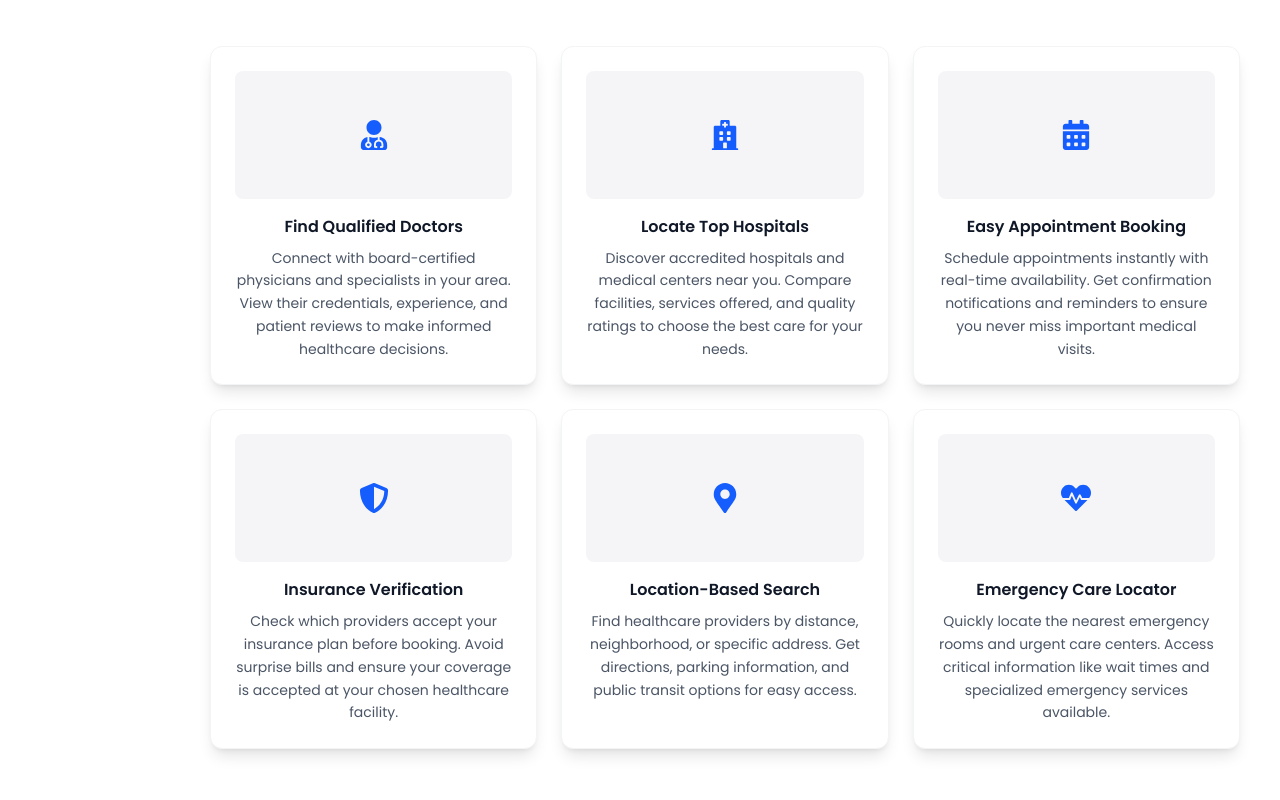
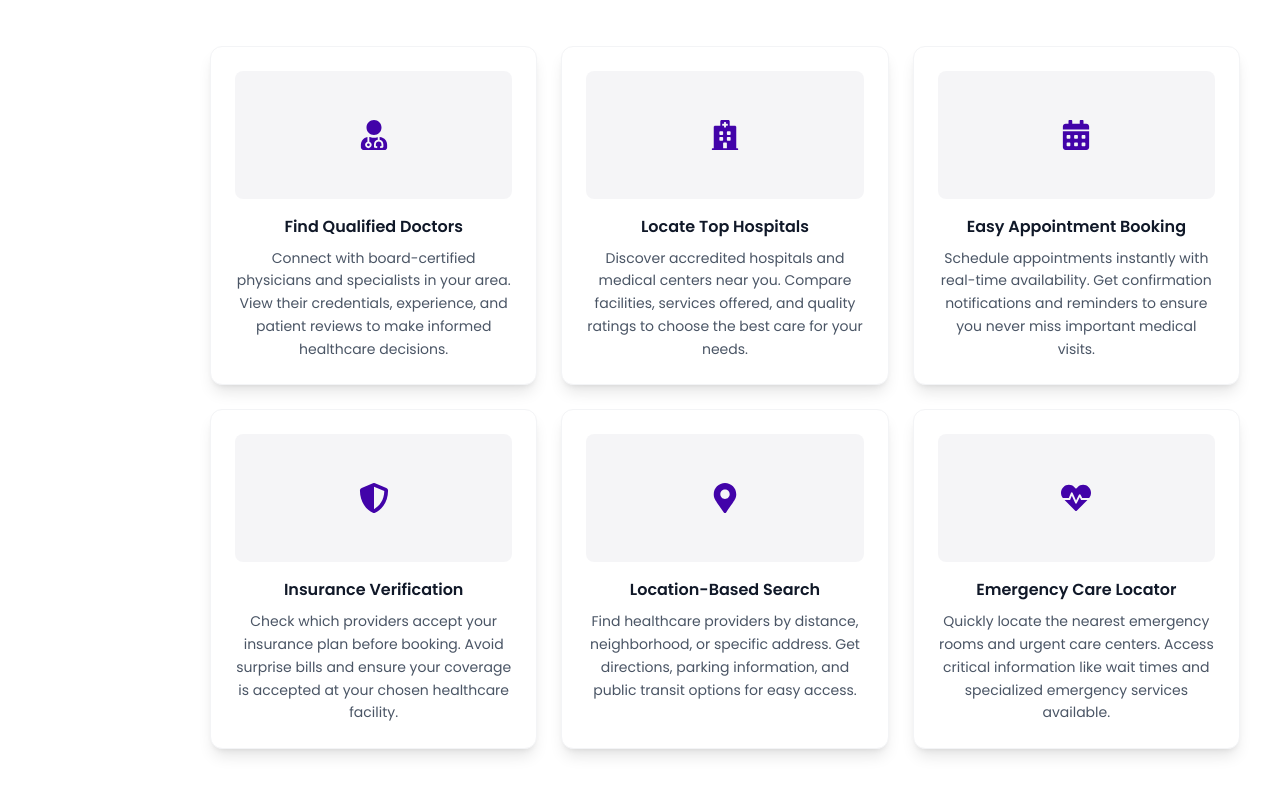
Before and after one commit to BusandCode/healthify, a Next.js app: page /home-page in a window 1280 px wide. Shown: the part 1640-2440 px from the top of the page. Built offline with nearby package versions, Linux system fonts and the light colour scheme.

Commit message:
edited the navbar

```diff
--- a/app/home-page/page.js
+++ b/app/home-page/page.js
@@ -84,7 +84,7 @@ function FAQ() {
                     <span className="text-white text-xs sm:text-sm font-bold">−</span>
                   </div>
                 ) : (
-                  <div className="w-5 h-5 sm:w-6 sm:h-6 bg-blue-500 rounded-full flex items-center justify-center">
+                  <div className="w-5 h-5 sm:w-6 sm:h-6 bg-[#4203a9] rounded-full flex items-center justify-center">
                     <span className="text-white text-xs sm:text-sm font-bold">+</span>
                   </div>
                 )}
@@ -108,32 +108,32 @@ function FAQ() {
 export default function HomePage() {
   const services = [
     {
-      icon: <FaUserMd className="text-2xl sm:text-3xl text-blue-600" />,
+      icon: <FaUserMd className="text-2xl sm:text-3xl text-[#4203a9]" />,
       title: "Find Qualified Doctors",
       description: "Connect with board-certified physicians and specialists in your area. View their credentials, experience, and patient reviews to make informed healthcare decisions."
     },
     {
-      icon: <FaHospital className="text-2xl sm:text-3xl text-blue-600" />,
+      icon: <FaHospital className="text-2xl sm:text-3xl text-[#4203a9]" />,
       title: "Locate Top Hospitals",
       description: "Discover accredited hospitals and medical centers near you. Compare facilities, services offered, and quality ratings to choose the best care for your needs."
     },
     {
-      icon: <FaCalendarAlt className="text-2xl sm:text-3xl text-blue-600" />,
+      icon: <FaCalendarAlt className="text-2xl sm:text-3xl text-[#4203a9]" />,
       title: "Easy Appointment Booking",
       description: "Schedule appointments instantly with real-time availability. Get confirmation notifications and reminders to ensure you never miss important medical visits."
     },
     {
-      icon: <FaShieldAlt className="text-2xl sm:text-3xl text-blue-600" />,
+      icon: <FaShieldAlt className="text-2xl sm:text-3xl text-[#4203a9]" />,
       title: "Insurance Verification",
       description: "Check which providers accept your insurance plan before booking. Avoid surprise bills and ensure your coverage is accepted at your chosen healthcare facility."
     },
     {
-      icon: <FaMapMarkerAlt className="text-2xl sm:text-3xl text-blue-600" />,
+      icon: <FaMapMarkerAlt className="text-2xl sm:text-3xl text-[#4203a9]" />,
       title: "Location-Based Search",
       description: "Find healthcare providers by distance, neighborhood, or specific address. Get directions, parking information, and public transit options for easy access."
     },
     {
-      icon: <FaHeartbeat className="text-2xl sm:text-3xl text-blue-600" />,
+      icon: <FaHeartbeat className="text-2xl sm:text-3xl text-[#4203a9]" />,
       title: "Emergency Care Locator",
       description: "Quickly locate the nearest emergency rooms and urgent care centers. Access critical information like wait times and specialized emergency services available."
     }
--- a/components/Header.js
+++ b/components/Header.js
@@ -22,9 +22,9 @@ const Header = () => {
         {/* Desktop Navigation */}
         <div className='hidden lg:flex gap-10 items-center cursor-pointer'>
           <IoNotificationsOutline className='w-[50px] h-[50px] rounded-[60px] text-gray-500 bg-[#F5F5F5] p-3'/>
-          <button className='bg-[#4203a9] cursor-pointer max-w-[250px] h-[62px] p-[15px] rounded-[5px] text-white text-[20px] font-medium'>
+          <Link href="/explore" className='bg-[#4203a9] cursor-pointer max-w-[250px] h-[62px] p-[15px] rounded-[5px] text-white text-[20px] font-medium'>
             Book Appointment
-          </button>
+          </Link>
         </div>
 
         {/* Mobile Menu Button */}
@@ -97,9 +97,9 @@ const Header = () => {
 
           {/* Mobile Actions */}
           <div className='pt-4 border-t border-gray-200 space-y-3'>
-            <button className='w-full bg-[#4203a9] cursor-pointer text-white py-3 px-4 rounded-md font-medium hover:bg-[#4203a9]/90 transition-colors duration-200'>
+            <Link href="/explore" className='w-full bg-[#4203a9] cursor-pointer text-white py-3 px-4 rounded-md font-medium hover:bg-[#4203a9]/90 transition-colors duration-200'>
               Book Appointment
-            </button>
+            </Link>
 
             {/* <div className='flex items-center justify-center gap-2 py-2 text-sm text-gray-600'>
               <IoNotificationsOutline className='w-5 h-5' />
--- a/components/HospitalCard.js
+++ b/components/HospitalCard.js
@@ -294,7 +294,7 @@ const HospitalCard = () => {
                   <span className="text-sm text-gray-600">({hospital.reviews})</span>
                 </div>
 
-                <button className="w-full bg-blue-600 cursor-pointer text-white text-sm sm:text-base py-2.5 sm:py-3 rounded-lg hover:bg-blue-700 transition font-medium mt-4">
+                <button className="w-full bg-[#4203a9] cursor-pointer text-white text-sm sm:text-base py-2.5 sm:py-3 rounded-lg hover:bg-[#4303a9dc] transition font-medium mt-4">
                   Book Appointment
                 </button>
               </div>
```
